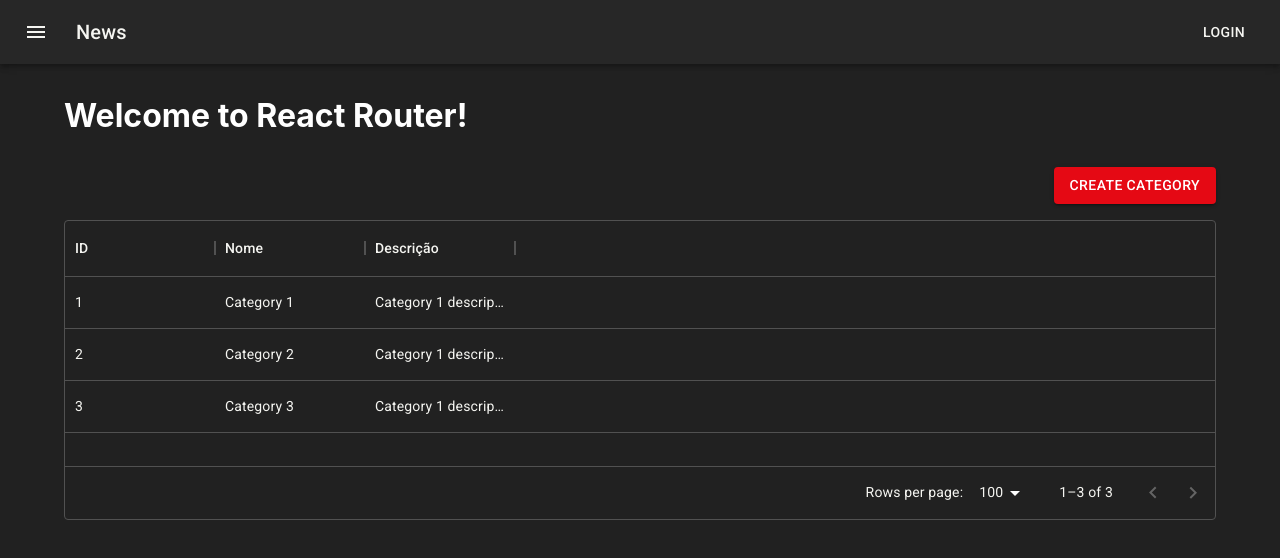
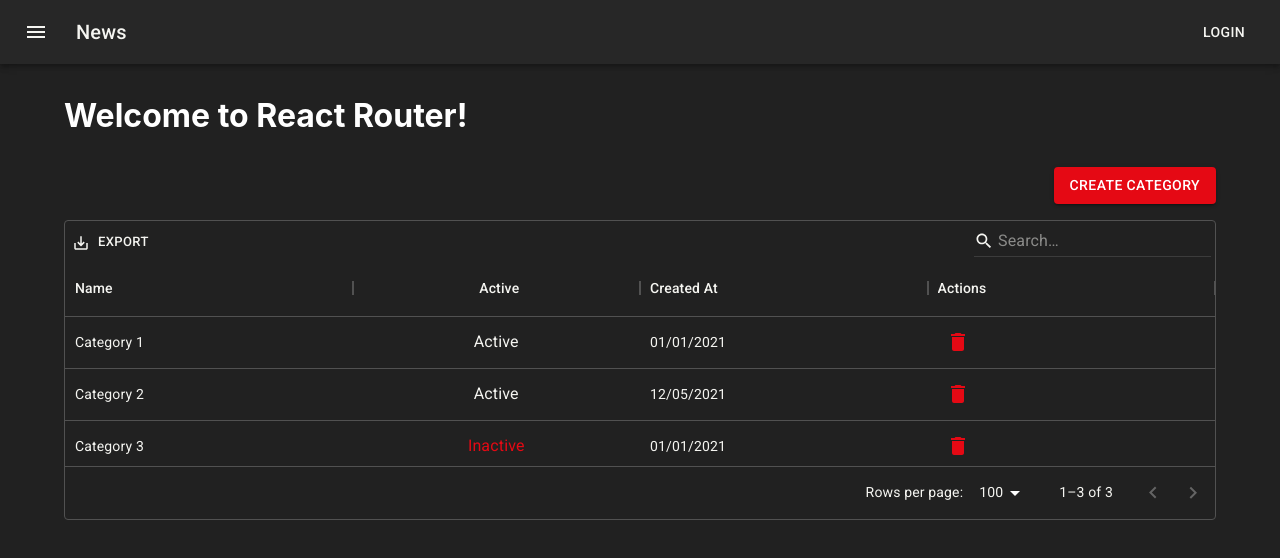
Before and after one commit to r31sr4r/micro-videos-front, a React (Create React App) app: page / in a window 1280 px wide. Shown: the top 558 px of the page. Built offline with nearby package versions, Linux system fonts and the light colour scheme.

Commit message:
feat: custom category data grid

```diff
--- a/src/features/categories/ListCategory.tsx
+++ b/src/features/categories/ListCategory.tsx
@@ -1,8 +1,14 @@
-import { Box, Button } from '@mui/material';
+import { Box, Button, IconButton, Toolbar, Typography } from '@mui/material';
 import { Link } from 'react-router-dom';
 import { useAppSelector } from '../../app/hooks';
 import { selectCategories } from './categorySlice';
-import { DataGrid, GridRowsProp, GridColDef } from '@mui/x-data-grid';
+import {
+	DataGrid,
+	GridRowsProp,
+	GridColDef,
+	GridToolbar,
+} from '@mui/x-data-grid';
+import DeleteIcon from '@mui/icons-material/Delete';
 
 export const CategoryList = () => {
 	const categories = useAppSelector(selectCategories);
@@ -11,13 +17,55 @@ export const CategoryList = () => {
 		id: category.id,
 		name: category.name,
 		description: category.description,
+		is_active: category.is_active,
+		created_at: new Date(category.created_at).toLocaleDateString('pt-BR'),
 	}));
 
 	const columns: GridColDef[] = [
-		{ field: 'id', headerName: 'ID', width: 150 },
-		{ field: 'name', headerName: 'Nome', width: 150 },
-		{ field: 'description', headerName: 'Descrição', width: 150 },
+		{
+			field: 'name',
+			headerName: 'Name',
+			flex: 1,
+		},
+		{
+			field: 'is_active',
+			headerName: 'Active',
+			type: 'boolean',
+			flex: 1,
+			renderCell: renderIsActiveCell,
+		},
+		{
+			field: 'created_at',
+			headerName: 'Created At',
+			flex: 1,
+		},
+		{
+			field: 'actions',
+			headerName: 'Actions',
+			flex: 1,
+			renderCell: renderActionsCell,
+		},
 	];
+
+	function renderActionsCell(params: any) {
+		return (
+			<IconButton
+				color="secondary"
+				onClick={() => console.log('delete', params.row.id)}
+				arial-label="delete"
+			>
+				<DeleteIcon />
+			</IconButton>
+		);
+	}
+
+	function renderIsActiveCell(rowData: any) {
+		return (
+			<Typography color={rowData.value ? 'primary' : 'secondary'}>
+				{rowData.value ? 'Active' : 'Inactive'}
+			</Typography>
+		);
+	}
 
 	return (
 		<Box maxWidth="lg" sx={{ mt: 4, mb: 4 }}>
@@ -32,15 +80,24 @@ export const CategoryList = () => {
 					Create Category
 				</Button>
 			</Box>
-
-			{/* {categories.map((category) => (
-				<Typography key={category.id}>{category.name}</Typography>
-			))} */}
 			<div style={{ height: 300, width: '100%' }}>
 				<DataGrid
+					components={{ Toolbar: GridToolbar }}
 					rowsPerPageOptions={[2, 10, 25, 50, 100]}
+					disableColumnSelector={true}
+					disableColumnFilter={true}
+					disableDensitySelector={true}
+					disableSelectionOnClick={true}
 					rows={rows}
 					columns={columns}
+					componentsProps={{
+						toolbar: {
+							showQuickFilter: true,
+							quickFilterProps: {
+								debounceMs: 500,
+							},
+						},
+					}}
 				/>
 			</div>
 		</Box>
--- a/src/features/categories/categorySlice.ts
+++ b/src/features/categories/categorySlice.ts
@@ -5,6 +5,7 @@ interface Category {
 	id: string;
 	name: string;
 	description: string | null;
+	is_active: boolean;
 	deleted_at: string | null;
 	created_at: string;
 	updated_at: string;
@@ -14,6 +15,7 @@ const category: Category = {
 	id: '1',
 	name: 'Category 1',
 	description: 'Category 1 description',
+	is_active: true,
 	deleted_at: null,
 	created_at: '2021-01-01 00:00:00',
 	updated_at: '2021-01-01 00:00:00',
@@ -21,8 +23,8 @@ const category: Category = {
 
 export const initialState = [
 	category,
-	{ ...category, id: '2', name: 'Category 2' },
-	{ ...category, id: '3', name: 'Category 3' },
+	{ ...category, id: '2', name: 'Category 2', created_at: '2021-05-12 00:00:00', updated_at: '2021-01-02 00:00:00' },
+	{ ...category, id: '3', name: 'Category 3', is_active: false },
 ];
 
 const categorySlice = createSlice({
```
